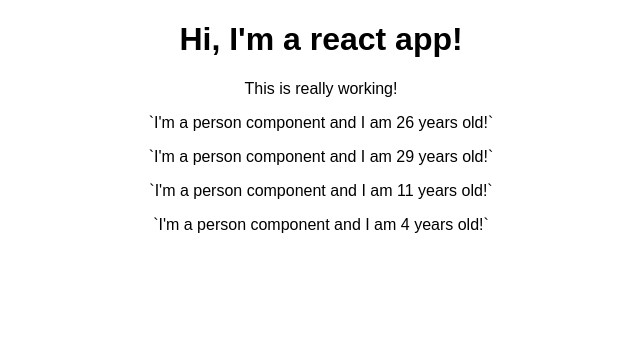
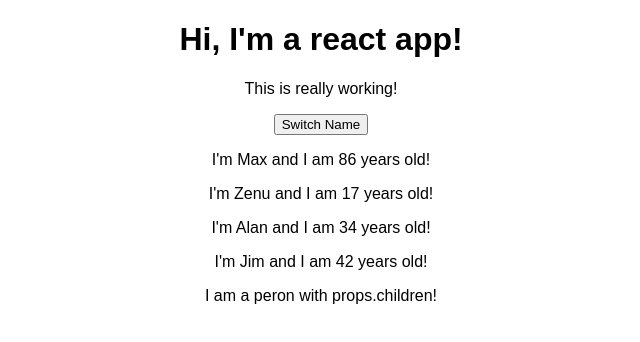
Before and after one commit to dustyfingers/react-complete-guide, a React (Create React App) app in the folder sec-3/react-complete-guide/: page / in a window 1280 px wide. Shown: the top 342 px of the page, without its empty margins (319-959 px from the left). Built offline with nearby package versions, Linux system fonts and the light colour scheme.

Commit message:
learning bout props and state

```diff
--- a/sec-3/react-complete-guide/src/App.js
+++ b/sec-3/react-complete-guide/src/App.js
@@ -3,15 +3,24 @@
 import Person from './Person/Person';
 
 class App extends Component {
+  state = {
+    persons: [
+      { name: 'Max', age: 86 },
+      { name: 'Zenu', age: 17 },
+      { name: 'Alan', age: 34 },
+      { name: 'Jim', age: 42 }
+    ]
+  }
   render() {
     return (
       <div className="App">
         <h1>Hi, I'm a react app!</h1>
         <p>This is really working!</p>
-        <Person />
-        <Person />
-        <Person />
-        <Person />
+        <button>Switch Name</button>
+        <Person name={this.state.persons[0].name} age={this.state.persons[0].age} />
+        <Person name={this.state.persons[1].name} age={this.state.persons[1].age} />
+        <Person name={this.state.persons[2].name} age={this.state.persons[2].age} />
+        <Person name={this.state.persons[3].name} age={this.state.persons[3].age} >I am a peron with props.children! </Person>
       </div>
     );
   }
--- a/sec-3/react-complete-guide/src/Person/Person.js
+++ b/sec-3/react-complete-guide/src/Person/Person.js
@@ -1,8 +1,11 @@
 import React from 'react';
 
-const person = () => {
+const person = (props) => {
     return (
-        <p>`I'm a person component and I am {Math.floor(Math.random() * 30)} years old!`</p>
+        <div>
+            <p>I'm {props.name} and I am {props.age} years old!</p>
+            <p>{props.children}</p>
+        </div>
     );
 };
 
```
